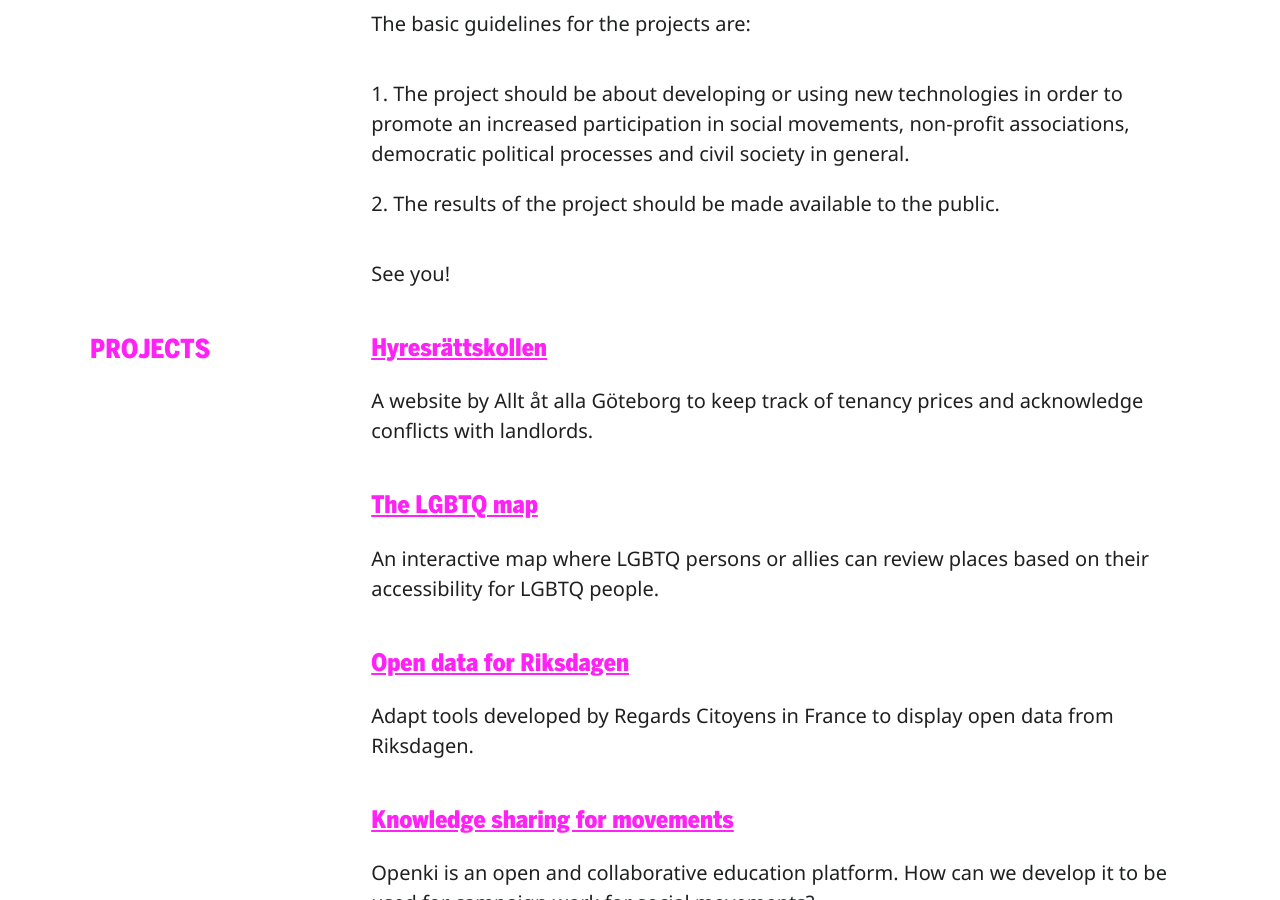
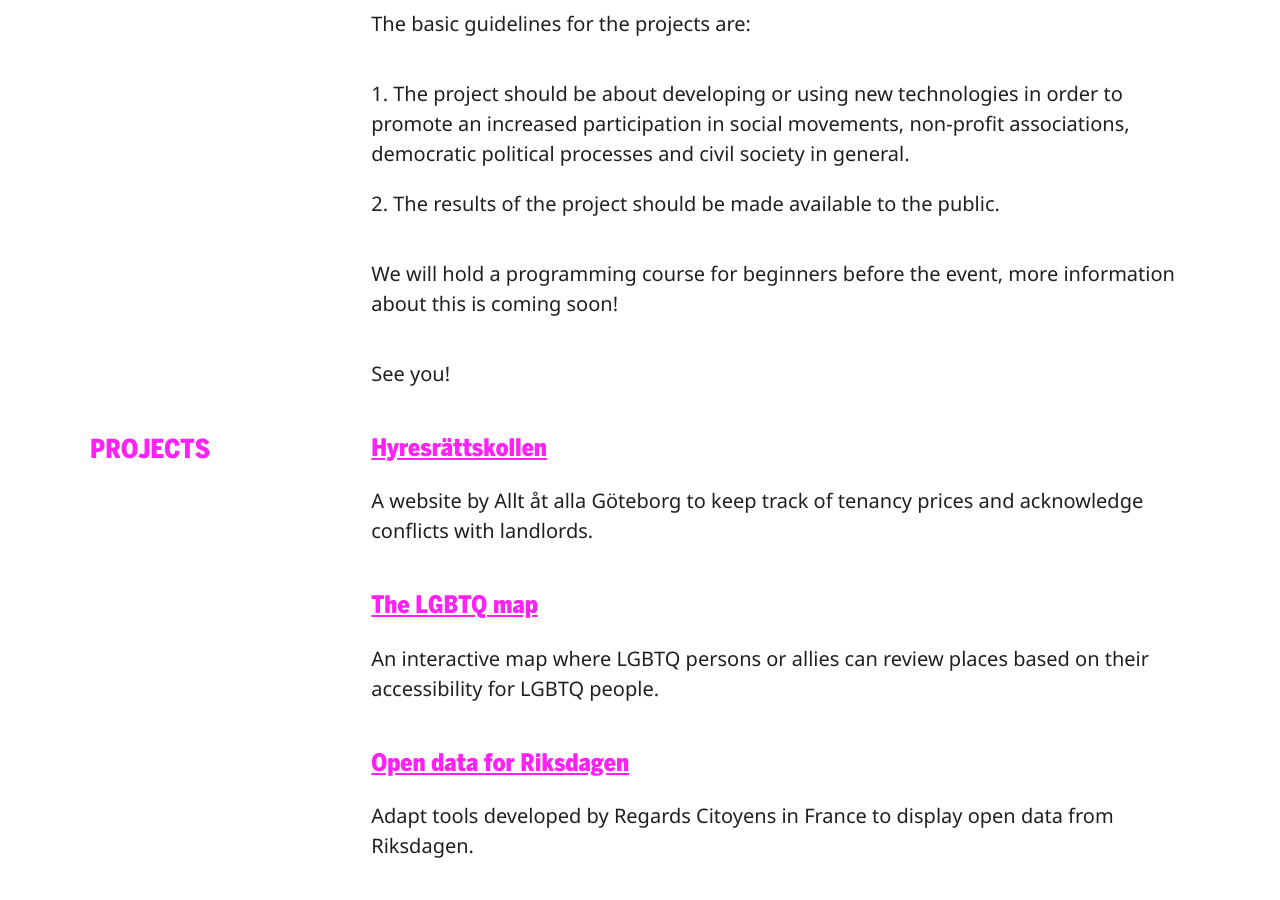
Before and after one commit to civictechsweden/civictech.se, a Jekyll site: the page built from _hackathons/hackathon-1-en.md, in a window 1280 px wide and 900 px high, scrolled down 1628 px. Built offline with Jekyll 4.4.1, drawn with Linux system fonts in a browser that asks for light colours; nearby versions of some CDN libraries; some of the changed lines change nothing that is shown.

Commit message:
Updated Hackathon 1 En

```diff
--- a/_hackathons/hackathon-1-en.md
+++ b/_hackathons/hackathon-1-en.md
@@ -1,20 +1,20 @@
 ---
 title: 'Hackathon #1'
 permalink: "/en/hackathon-1/"
-event-date: 2018-03-10 00:00
+lang: en
+event-date: 2018-03-10 00:00:00 +01:00
 event-date-desc: 10 March 2018, 10 am - 7 pm
 place: Viktoriahuset, Gothenburg, Sweden
 ref: hackathon-1
-lang: en
+links:
+- title: Register
+  url: https://www.eventbrite.com/e/civictechgbg-hackathon-1-tickets-39479679785
+  style: button
 excerpt: 'Hackathon #1 for the civic tech community of Gothenburg'
 ingress-text: Welcome to Gothenburg's new meeting point for the civic tech community!
   The first hackathon will be a full day of exciting projects, good food and fika
   in a friendly atmosphere.
 image: "/uploads/hackathon-1.jpg"
-links:
-- title: Register
-  url: https://www.eventbrite.com/e/civictechgbg-hackathon-1-tickets-39479679785
-  style: button
 ---
 
 Groups and organisations will register their projects in advance, so that we can match participants to something they can contribute to the most.
@@ -32,4 +32,6 @@
 1. The project should be about developing or using new technologies in order to promote an increased participation in social movements, non-profit associations, democratic political processes and civil society in general.
 2. The results of the project should be made available to the public.
 
+We will hold a programming course for beginners before the event, more information about this is coming soon!
+
 See you!
```
